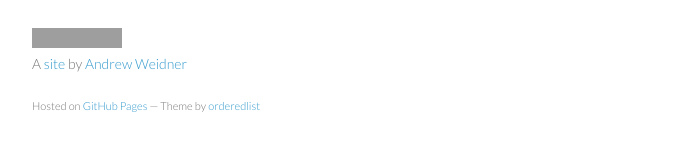
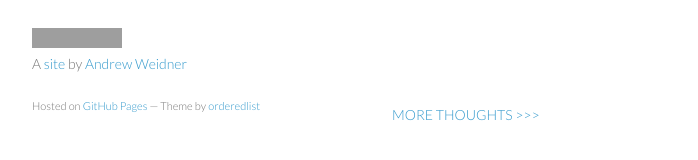
Before and after one commit to DR3WH0/DR3WH0.github.io, a Jekyll site: the page built from index.html, in a window 1280 px wide. Shown: the part 715-875 px from the top of the page, without its empty margins (178-876 px from the left). Built offline with Jekyll 4.4.1, drawn with Linux system fonts in a browser that asks for light colours; Markdown is read by kramdown in place of the engine named in the settings; comment, search, counter and statistics services are not loaded; grey boxes are pictures that could not be loaded.

Commit message:
Update index.html

```diff
--- a/index.html
+++ b/index.html
@@ -1,12 +1,16 @@
 ---
-published: true
 layout: default
 title: Blog
 ---
 
 <h2>Recent Thoughts</h2>
 <hr/>
+
 {% for post in site.posts limit:7 %}
   <small>{{ post.date | date_to_string }}</small>
-  <h2><a href="{{ post.url }}">{{ post.title }}</a></h2>
+  <h2><a href="{{ post.url }}" {% if post.description %} title="{{ post.description }}" {% endif %}>{{ post.title }}</a></h2>
 {% endfor %}
+
+<footer>
+  <h4><a href="/archive.html" title="Thought Archive">MORE THOUGHTS &gt;&gt;&gt;</a></h4>
+</footer>
```
